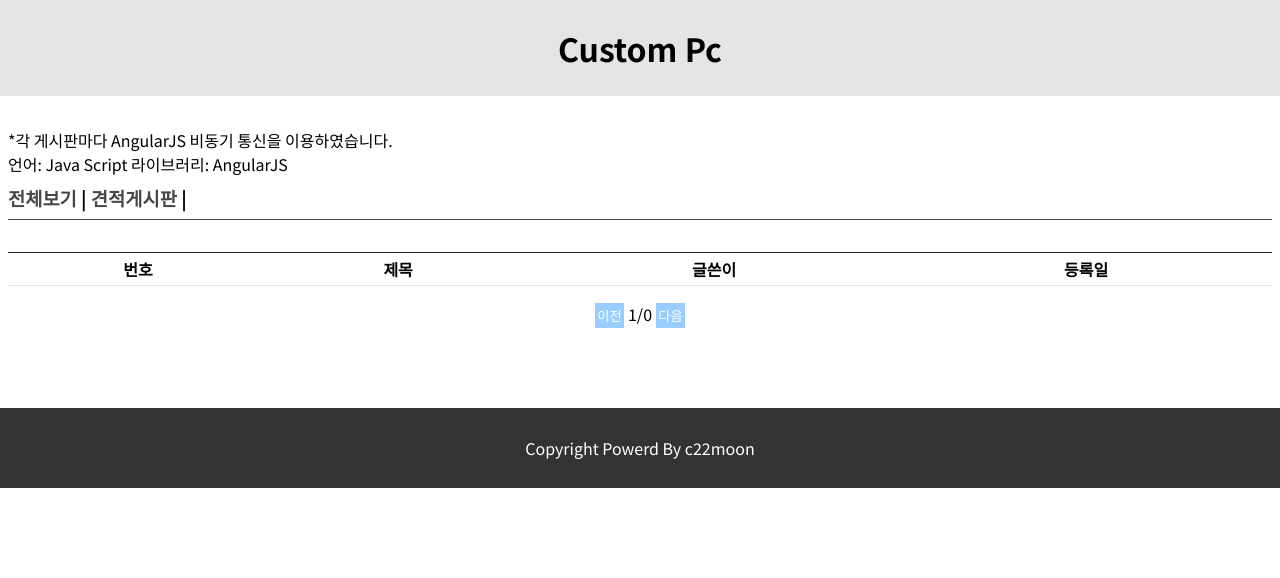
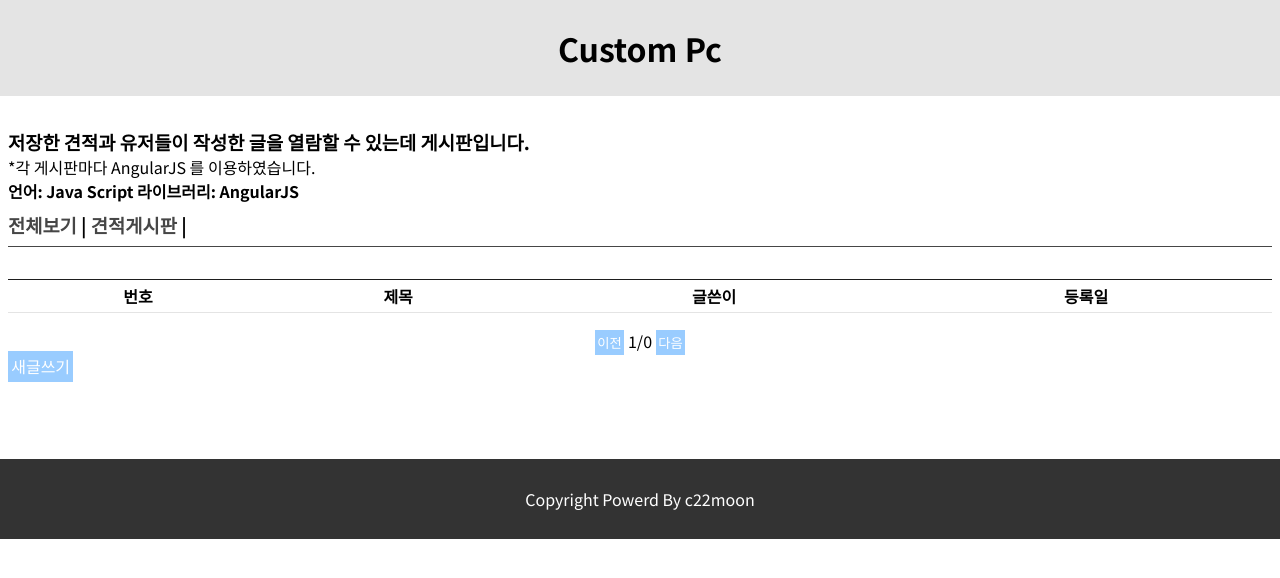
Before and after one commit to logia7987/Custompc, a Django app: a page that uses board/templates/board/board_home.html in a window 1280 px wide. Shown: the part 24-602 px from the top of the page. Run offline with Django 3.2, Linux system fonts and the light colour scheme; the visitor is signed in with stand-in values (Sample User, id 1); data comes from the database, SQL or seed files in the repository; data that the repository does not hold is empty; some libraries are stand-ins or nearby versions.

Commit message:
기능개선/설명추가

```diff
--- a/board/templates/board/board_home.html
+++ b/board/templates/board/board_home.html
@@ -2,8 +2,9 @@
 {% block content %}
 <div>
   <p>
-    *각 게시판마다 AngularJS 비동기 통신을 이용하였습니다.<br>
-    언어: Java Script 라이브러리: AngularJS
+    <h3>저장한 견적과 유저들이 작성한 글을 열람할 수 있는데 게시판입니다.</h3>
+    *각 게시판마다 AngularJS 를 이용하였습니다.<br>
+    <b>언어: Java Script 라이브러리: AngularJS</b>
   </p>
 </div>
 <div class="board_list_nav clearfix">
@@ -35,13 +36,13 @@
                 {{currentPage+1}}/{{numberOfPage()}}
                 <button ng-disabled="currentPage >= boards.length/pageSize - 1" ng-click="currentPage=currentPage+1" class="button_st">다음</button>
             </div>
+        {% endverbatim %}
+            {% if user.is_authenticated %}
+            <div class="board_home_new">
+                <a href="/board/new/" class="board_new button_st">새글쓰기</a>
+            </div>
+            {% endif %}
         </div>
-        {% endverbatim %}
-        {% if user.is_authenticated %}
-        <div class="board_home_new">
-            <a href="{% url 'board:board_new' %}" class="board_new button_st">새글쓰기</a>
-        </div>
-        {% endif %}
     </div>
     {% endblock %}
 <script>
--- a/board/templates/board/board_list.html
+++ b/board/templates/board/board_list.html
@@ -25,6 +25,11 @@
     </div>
 </div>
 {% endverbatim %}
+{% if user.is_authenticated %}
+<div class="board_home_new">
+    <a href="{% url 'board:board_new' %}" class="board_new button_st">새글쓰기</a>
+</div>
+{% endif %}
 <script>
     var app = angular.module('boardApp', []);
 
--- a/board/views.py
+++ b/board/views.py
@@ -46,7 +46,7 @@
     else:
         form = CommentForm()
 
-    return render(request, 'board/board_detail.html',{'board':board,'cate':cate,'form':form})
+    return render(request, 'board/board_detail.html',{'board':board,'ctgrs':cate,'form':form})
 
 @login_required
 def board_new(request):
@@ -60,7 +60,7 @@
             return redirect('board:board_detail', pk=board.pk)
     else:
         form = BoardForm()
-    return render(request, 'board/board_edit.html',{'form':form,'cate':cate})
+    return render(request, 'board/board_edit.html',{'form':form,'ctgrs':cate})
 
 def board_edit(request, pk):
     board = get_object_or_404(Board, pk=pk)
@@ -74,7 +74,7 @@
             return redirect('board:board_detail', pk=board.pk)
     else:
         form = BoardForm(instance=board)
-    return render(request, 'board/board_edit.html',{'form':form,'cate':cate})
+    return render(request, 'board/board_edit.html',{'form':form,'ctgrs':cate})
 
 def board_remove(request, pk):
     board = get_object_or_404(Board, pk=pk)
--- a/static/css/base.css
+++ b/static/css/base.css
@@ -222,9 +222,6 @@
 div.board_list_nav a.board_new:hover {
   background: #99ccff;
   color: #fff;
-}
-div.board_home_new {
-  text-align: right;
 }
 h1.board_title {
   margin-top: 1em;
--- a/static/css/base.less
+++ b/static/css/base.less
@@ -217,9 +217,7 @@
         color: #fff;
     }
 }
-div.board_home_new {
-    text-align: right;
-}
+
 // board_list
 h1.board_title {
     margin-top: 1em;
--- a/templates/portfolio_short.html
+++ b/templates/portfolio_short.html
@@ -13,12 +13,11 @@
     </div>
     <div class="short_2 short d_style">
         <h2>주요특징</h2>
-        <!--todo 설명박스 만들기 1.무엇을 보아야하는가 설명 2.컨텐츠 주요 내용 3.장고 라이브러리 등등 사용설명도 디테일한 설명에 추가하기-->
         <dl>
             <dt>1.컴퓨터 견적 작성 및 호환성 검사</dt>
             <dd>HTML5, CSS3, Java Script, jQuery, AJAX, Django<br><a href="/"><button class="button_st">해당페이지로</button></a></dd>
-            <dt>2/만든 컴퓨터 견적을 SNS에 공유</dt>
-            <dd>HTML5, CSS3, Java Script, jQuery, AJAX, NAVER API, FaceBook API, Django<br><a href="/custom/6/detail/"><button class="button_st">해당페이지로</button></a></dd>
+            <dt>2.만든 컴퓨터 견적을 SNS에 공유</dt>
+            <dd>HTML5, CSS3, Java Script, jQuery, AJAX, NAVER API, FaceBook API, Django<br><a href="/custom/0/detail/"><button class="button_st">해당페이지로</button></a></dd>
             <dt>3.게시판</dt>
             <dd>HTML5, CSS3, Java Script, jQuery, AJAX, AngularJS, Django<br><a href="{% url 'board:board_home' %}"><button class="button_st">해당페이지로</button></a></dd>
             <dt>4.반응협 웹 구현</dt>
--- a/templates/registration/login.html
+++ b/templates/registration/login.html
@@ -9,6 +9,9 @@
     <span>아이디</span><input type="text" name="username" autofocus maxlength="254" required id="id_username" />
     <label for="id_password">Password:</label>
     <span>비밀번호</span><input type="password" name="password" required id="id_password" />
+    {% if form.errors %}
+        <p class="error_ms">아이디와 비밀번호가 일치하지 않습니다.</p>
+    {% endif %}
     <button type="submit" class="button_st form_button">로그인</button>
     <input type="hidden"name="next"value="{{next}}">
     <div>
```
Also changed, not shown: custom/templates/custom/custom_new.html (+5 -3 lines).
